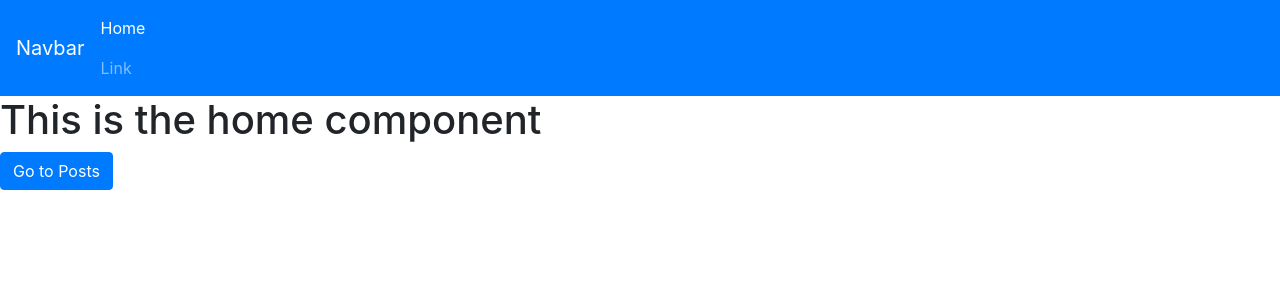
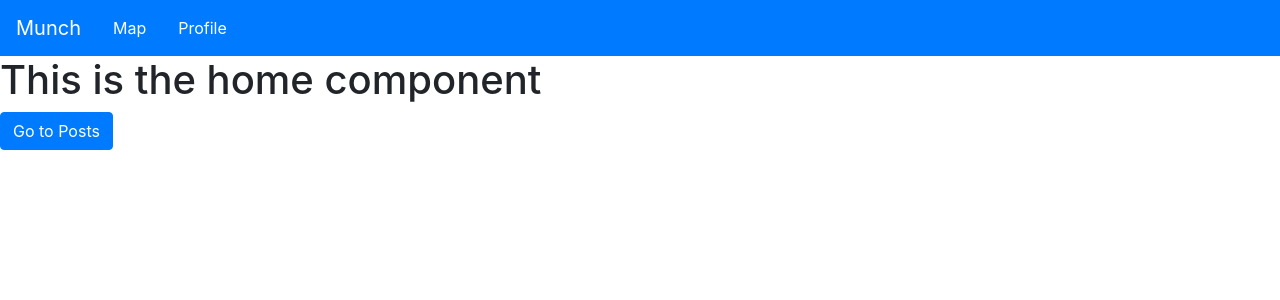
Before and after one commit to benAkehurst/food-search-v2, an Angular app in the folder food-search/: page /home in a window 1280 px wide. Shown: the top 300 px of the page. Built offline with nearby package versions, Linux system fonts and the light colour scheme; no server answers.

Commit message:
styling header component

```diff
--- a/food-search/src/app/Components/HeaderComponent/header.component.css
+++ b/food-search/src/app/Components/HeaderComponent/header.component.css
@@ -0,0 +1,6 @@
+.header-link {
+    color: #fff;
+}
+.header-link:hover{
+    color: lightgray;
+}
--- a/food-search/src/app/Components/HeaderComponent/header.component.html
+++ b/food-search/src/app/Components/HeaderComponent/header.component.html
@@ -1,13 +1,5 @@
-<nav class="navbar navbar-dark bg-primary">
-  <a class="navbar-brand" href="#">Navbar</a>
-  <ul class="navbar-nav mr-auto">
-    <li class="nav-item active">
-      <a class="nav-link" href="#">Home
-        <span class="sr-only">(current)</span>
-      </a>
-    </li>
-    <li class="nav-item">
-      <a class="nav-link" href="#">Link</a>
-    </li>
-  </ul>
+<nav class="navbar navbar-expand-lg navbar navbar-dark bg-primary">
+  <a class="navbar-brand" href="#">Munch</a>
+  <a class="nav-item nav-link header-link" href="#">Map</a>
+  <a class="nav-item nav-link header-link" href="#">Profile</a>
 </nav>
--- a/food-search/src/app/Components/HeaderComponent/header.component.ts
+++ b/food-search/src/app/Components/HeaderComponent/header.component.ts
@@ -5,6 +5,7 @@ import { Router } from '@angular/router';
 import { ActivatedRoute } from '@angular/router';
 import { FormGroup, AbstractControl, FormBuilder, Validators } from '@angular/forms';
 import { NgModel } from '@angular/forms';
+
 
 @Component({
     selector: 'app-header',
```
